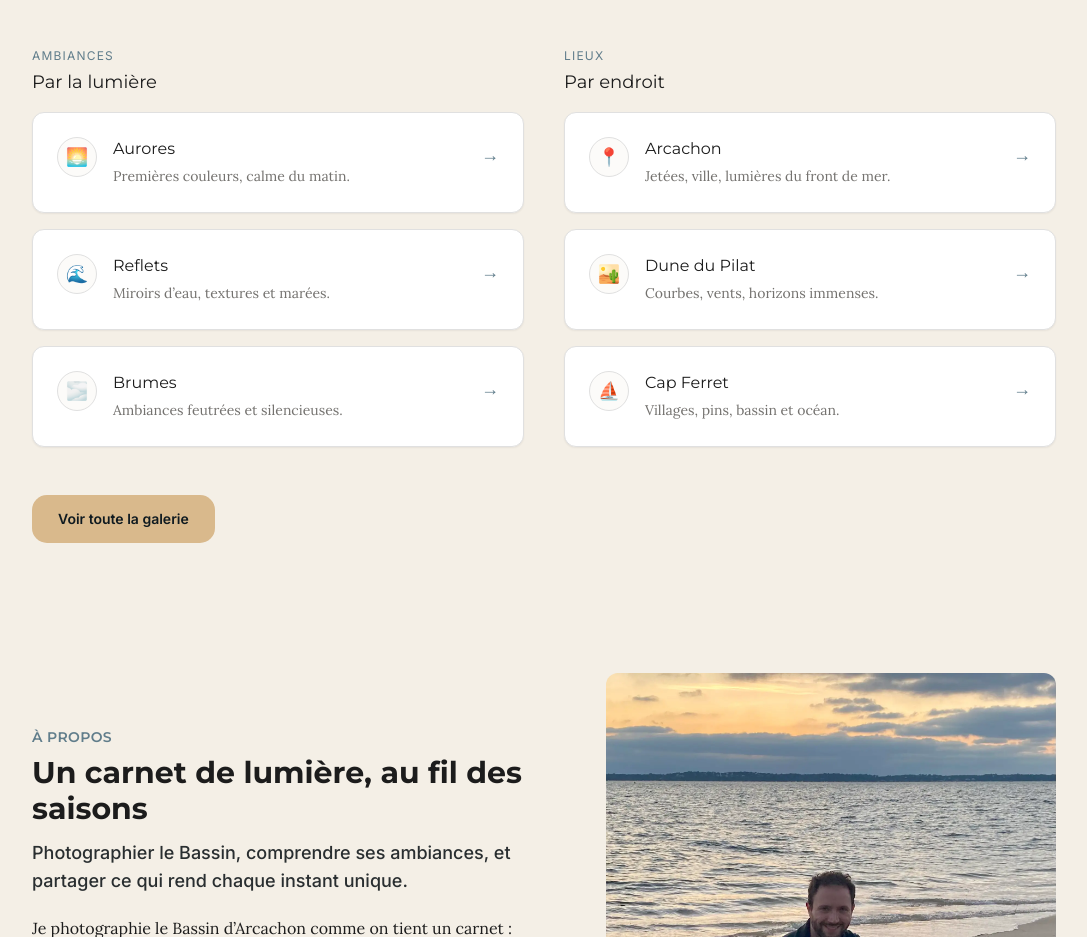
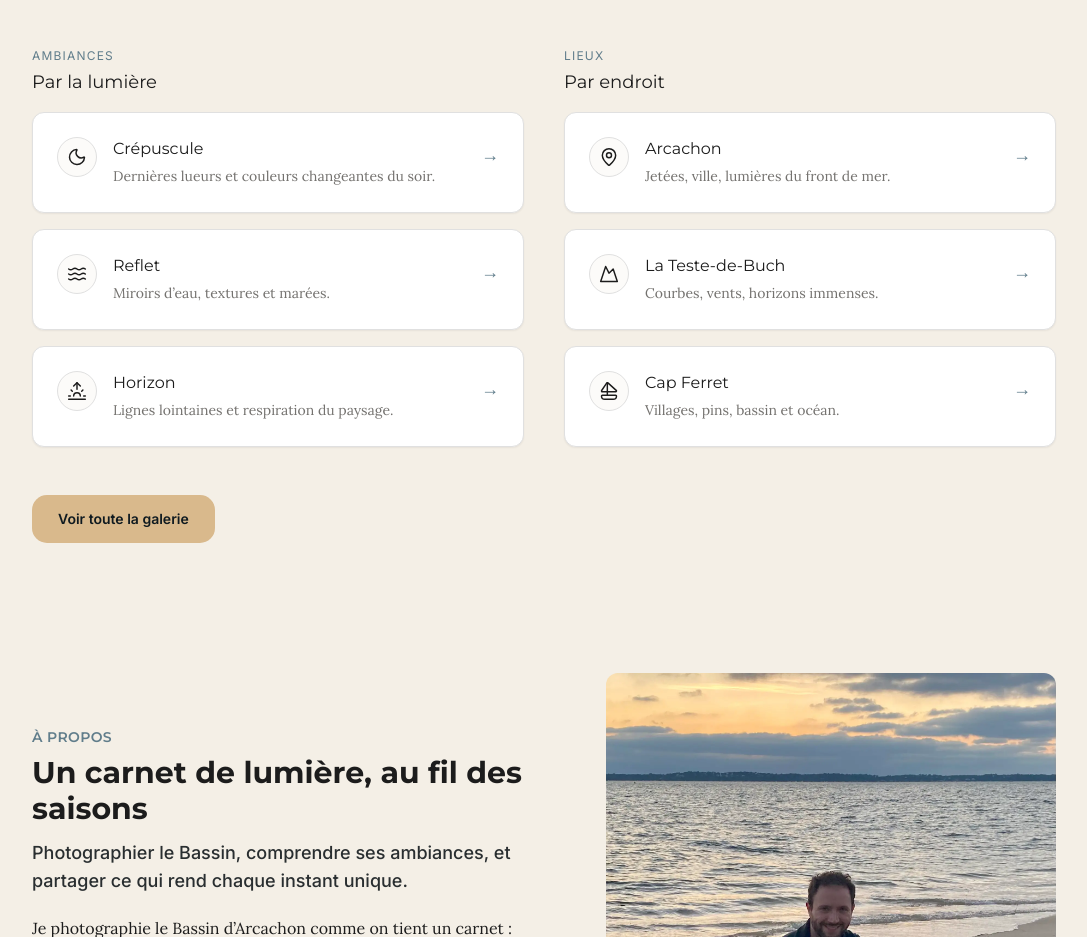
Before and after one commit to julienlisita/lumieredarcachon, a Next.js app: page / in a window 1280 px wide. Shown: the part 2700-3637 px from the top of the page, without its empty margins (96-1183 px from the left). Built offline with nearby package versions, Linux system fonts and the light colour scheme; a web font is replaced by a local one.

Commit message:
refactor(ui): replace emoji icons with lucide-react icons

```diff
--- a/src/components/home/ExploreSection.tsx
+++ b/src/components/home/ExploreSection.tsx
@@ -5,14 +5,33 @@ import Section from '@/components/layout/Section';
 import SectionWrapper from '@/components/layout/SectionWrapper';
 import HeaderBlock from '@/components/patterns/HeaderBlock';
 import './ExploreSection.css';
-import Button from '../ui/Button';
 import ActionsStack from '../patterns/ActionsStack';
+import { Moon, Waves, Sunrise, MapPin, Mountain, Sailboat, LucideIcon } from 'lucide-react';
+const ICONS: Record<string, LucideIcon> = {
+  moon: Moon,
+  waves: Waves,
+  sunrise: Sunrise,
+  mappin: MapPin,
+  mountain: Mountain,
+  sailboat: Sailboat,
+};
 
+import { ElementType, ReactNode } from 'react';
+
+function renderIcon(icon: ElementType | ReactNode) {
+  if (typeof icon === 'function') {
+    const Icon = icon;
+    return <Icon size={20} aria-hidden="true" />;
+  }
+  return icon;
+}
+
+// ExploreItem
 type ExploreItem = {
   title: string;
   description: string;
   href: string;
-  icon: React.ReactNode;
+  iconKey: 'moon' | 'waves' | 'sunrise' | 'mappin' | 'mountain' | 'sailboat';
 };
 
 function Arrow() {
@@ -24,10 +43,12 @@ function Arrow() {
 }
 
 function ExploreCard({ item }: { item: ExploreItem }) {
+  const Icon = ICONS[item.iconKey];
+
   return (
     <Link href={item.href} className="explore-card">
       <div className="explore-card__icon" aria-hidden>
-        {item.icon}
+        {Icon ? <Icon size={20} strokeWidth={1.75} /> : null}
       </div>
 
       <div className="explore-card__body">
@@ -42,22 +63,22 @@ function ExploreCard({ item }: { item: ExploreItem }) {
 
 const AMBIANCES: ExploreItem[] = [
   {
-    title: 'Aurores',
-    description: 'Premières couleurs, calme du matin.',
-    href: '/gallery?ambiance=aurores',
-    icon: '🌅',
+    title: 'Crépuscule',
+    description: 'Dernières lueurs et couleurs changeantes  du soir.',
+    href: '/gallery?ambiance=crepuscules',
+    iconKey: 'moon',
   },
   {
-    title: 'Reflets',
+    title: 'Reflet',
     description: 'Miroirs d’eau, textures et marées.',
     href: '/gallery?ambiance=reflets',
-    icon: '🌊',
+    iconKey: 'waves',
   },
   {
-    title: 'Brumes',
-    description: 'Ambiances feutrées et silencieuses.',
-    href: '/gallery?ambiance=brumes',
-    icon: '🌫️',
+    title: 'Horizon',
+    description: 'Lignes lointaines et respiration du paysage.',
+    href: '/gallery?ambiance=horizons',
+    iconKey: 'sunrise',
   },
 ];
 
@@ -66,19 +87,19 @@ const LIEUX: ExploreItem[] = [
     title: 'Arcachon',
     description: 'Jetées, ville, lumières du front de mer.',
     href: '/gallery?lieu=Arcachon',
-    icon: '📍',
+    iconKey: 'mappin',
   },
   {
-    title: 'Dune du Pilat',
+    title: 'La Teste-de-Buch',
     description: 'Courbes, vents, horizons immenses.',
     href: '/gallery?lieu=La+Teste-de-Buch',
-    icon: '🏜️',
+    iconKey: 'mountain',
   },
   {
     title: 'Cap Ferret',
     description: 'Villages, pins, bassin et océan.',
     href: '/gallery?lieu=Lège-Cap-Ferret',
-    icon: '⛵',
+    iconKey: 'sailboat',
   },
 ];
 
@@ -129,15 +150,6 @@ export default function ExploreSection() {
           </div>
         </div>
 
-        {/* CTA  */}
-        {/* <div className="pt-2 text-center">
-          <Button
-            variant="primary"
-            href="/gallery"
-          >
-            Voir toute la galerie
-          </Button>
-        </div> */}
         <ActionsStack
           align="left"
           items={[{ label: 'Voir toute la galerie', href: '/gallery', variant: 'primary' }]}
```
